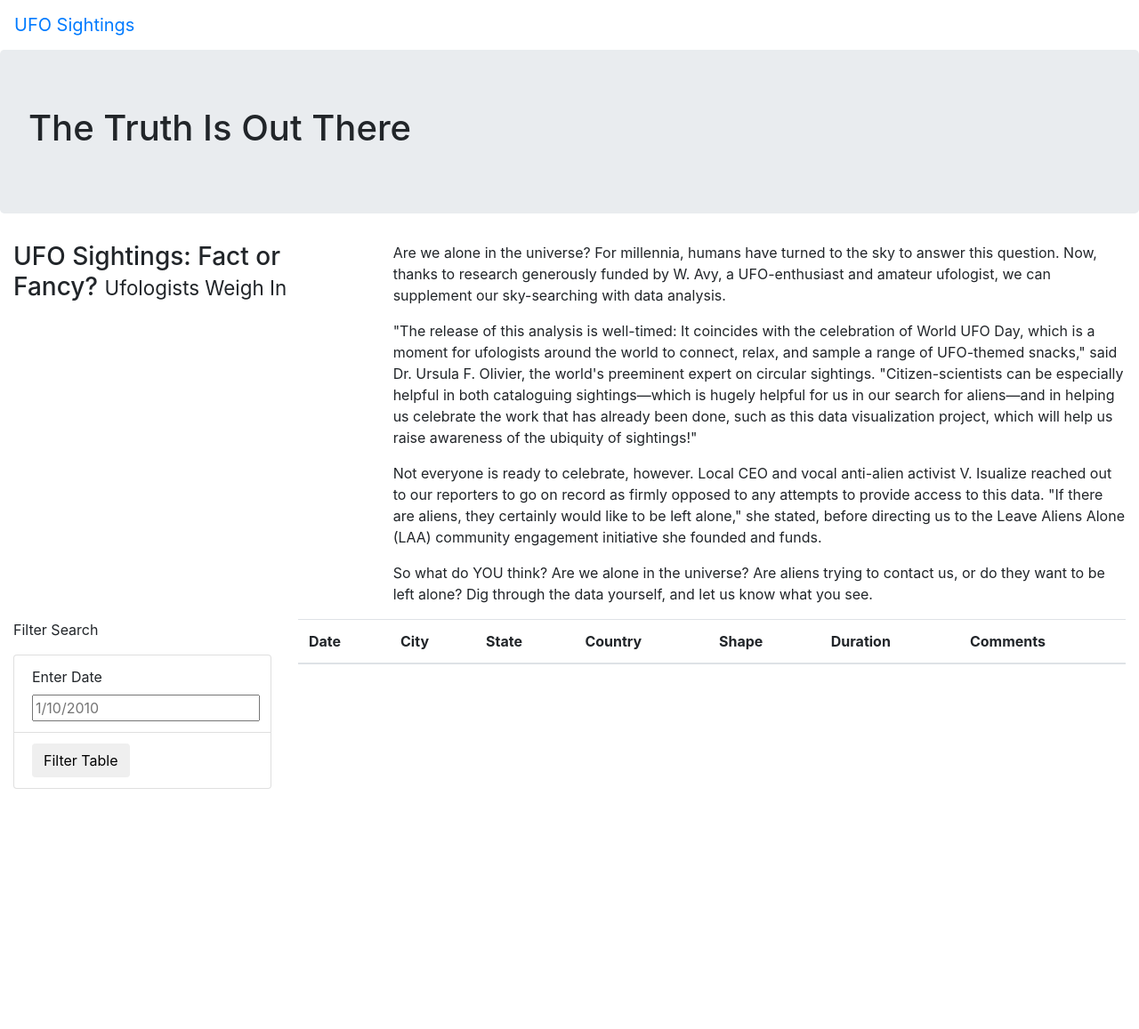
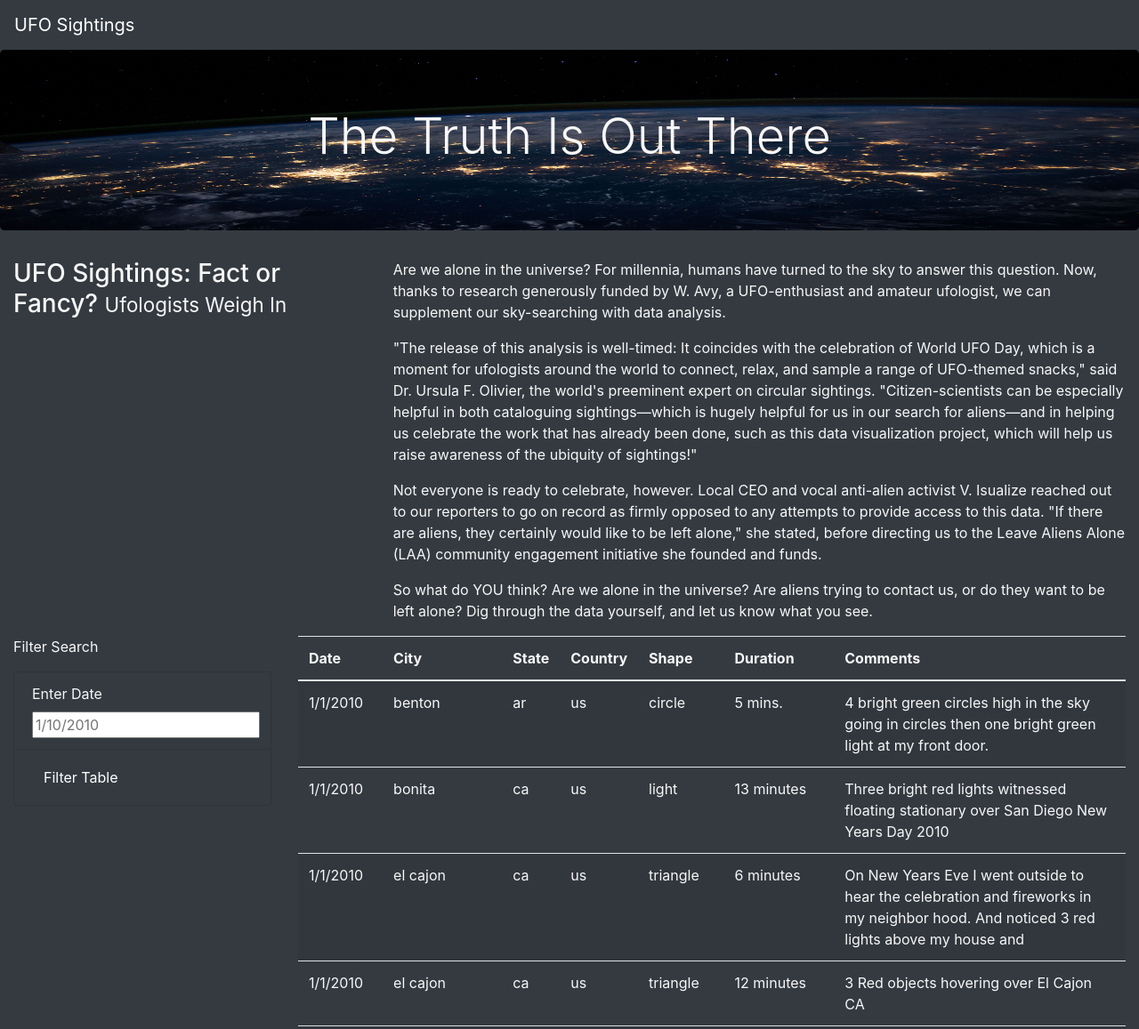
Before and after one commit to scottwesley31/UFOs, a plain HTML site: page index.html in a window 1280 px wide. Shown: the top 1157 px of the page at 89% size. Before the commit the page ends 887 px from the top, so only its background shows below. Drawn offline with nearby package versions, Linux system fonts and the light colour scheme.

Commit message:
Updated CSS styling

```diff
--- a/index.html
+++ b/index.html
@@ -15,18 +15,18 @@
     <!--Link to style.css file stylesheet-->
     <link rel="stylesheet" href="static/css/style.css">
 </head>
-<body>
+<body class="bg-dark">
     <!--"wrapper" class helps group elements and specifies styling in stylesheet-->
     <div class="wrapper">
         <!--Navigation bar-->
-        <nav class="navbar navbar-expand-lg">
+        <nav class="navbar navbar-dark bg-dark navbar-expand-lg">
             <!--Reset webpage after filter applied to table; "navbar-brand" is for aesthetics-->
             <a class="navbar-brand" href="index.html">UFO Sightings</a>
         </nav>
     </div>
     <!--Add "jumbotron" section; has automated text enhancements-->
     <div class="jumbotron">
-        <h1>The Truth Is Out There</h1>
+        <h1 class="display-4">The Truth Is Out There</h1>
     </div>
     <!--"container-fluid" spans the width of the entire viewport-->
     <div class="container-fluid">
@@ -46,17 +46,17 @@
         <div class="row">
             <div class="col-md-3">
                 <!--Add user form; where the user will filter search-->
-                <form>
+                <form class="bg-dark">
                     <p>Filter Search</p>
-                    <ul class="list-group">
-                        <li class="list-group-item">
+                    <ul class="list-group bg-dark">
+                        <li class="list-group-item bg-dark">
                             <!--Example and section for user to input date; searches for js datetime-->
                             <label for="date">Enter Date</label>
                             <input type="text" placeholder="1/10/2010" id="datetime" />
                         </li>
-                        <li class="list-group-item">
+                        <li class="list-group-item bg-dark">
                             <!--Button to filter table-->
-                            <button id="filter-btn" type="button" class="btn btn-default">Filter Table</button>
+                            <button id="filter-btn" type="button" class="btn btn-dark">Filter Table</button>
                         </li>
                     </ul>
                 </form>
@@ -80,5 +80,11 @@
             </div>
         </div>
     </div>
+    <!--D3.js library-->
+    <script src="https://cdnjs.cloudflare.com/ajax/libs/d3/4.11.0/d3.js"></script>
+    <!--data.js file-->
+    <script src="static/js/data.js"></script>
+    <!--app.js file-->
+    <script src="static/js/app.js"></script>
 </body>
 </html>
--- a/static/css/style.css
+++ b/static/css/style.css
@@ -0,0 +1,9 @@
+body {
+    color: #f7f7f7;
+}
+
+.jumbotron {
+    background-image: url("../images/nasa.jpg");
+    background-size: 100% 100%;
+    text-align: center;
+}
```
Also changed, not shown: static/images/nasa.jpg (added).
